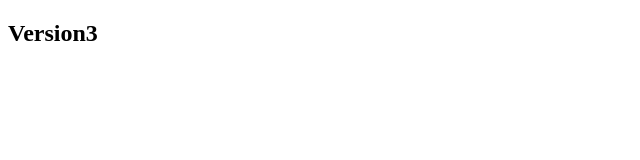
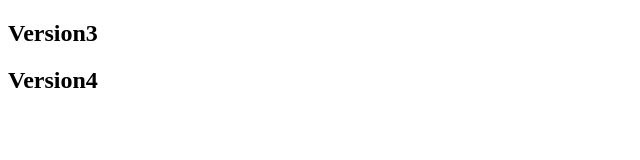
Before and after one commit to Pavannandikolu/Sample2, a plain HTML site: page index.html in a window 1280 px wide. Shown: the whole page, without its empty margins (0-640 px from the left). Drawn offline with Linux system fonts and the light colour scheme.

Commit message:
Version4

```diff
--- a/index.html
+++ b/index.html
@@ -7,5 +7,6 @@
 </head>
 <body>
     <h2>Version3</h2>
+    <h2>Version4</h2>
 </body>
 </html>
```
